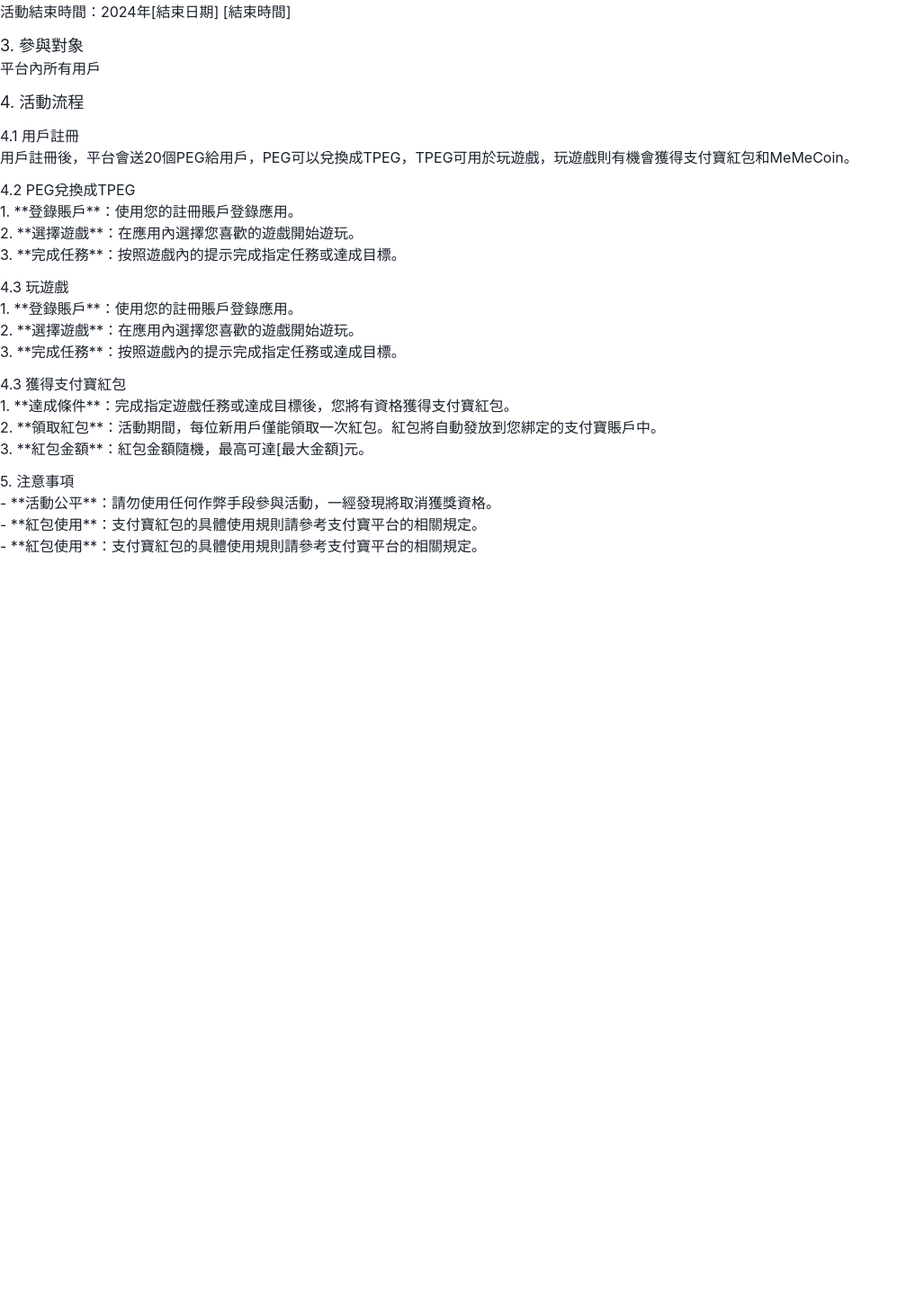
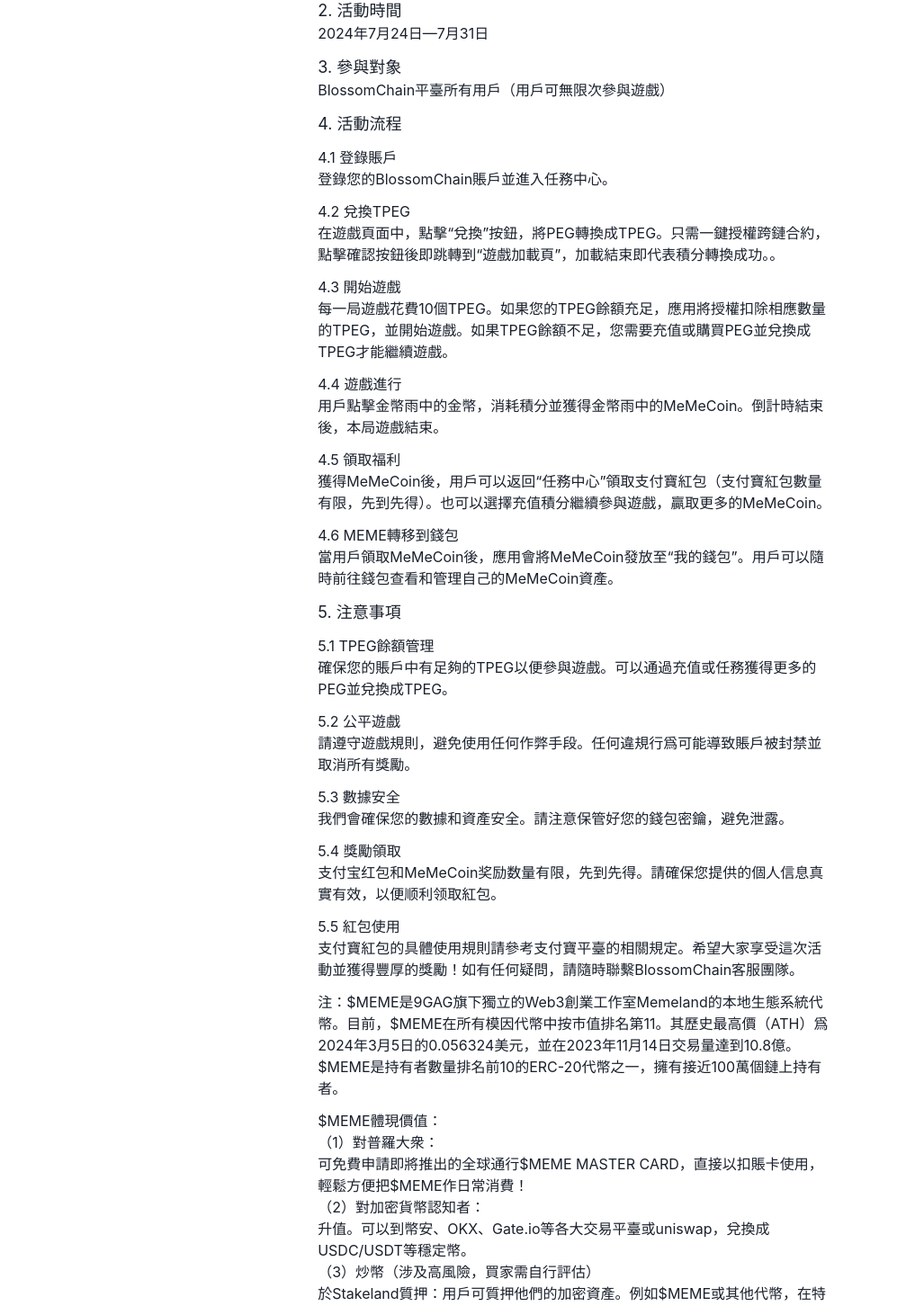
Before and after one commit to weixin3046/memecoin-game-master, a Next.js app: page /rule in a window 1280 px wide. Shown: the part 199-1651 px from the top of the page at 90% size, without its empty margins (0-1007 px from the left). Before the commit the page ends 818 px from the top, so only its background shows below. Built offline with nearby package versions, Linux system fonts and the light colour scheme.

Commit message:
feat: update rule

```diff
--- a/src/app/rule/page.tsx
+++ b/src/app/rule/page.tsx
@@ -1,11 +1,12 @@
 "use client";
 import { ChevronLeftIcon } from "@chakra-ui/icons";
-import { Box, ChakraProvider, Stack, Text } from "@chakra-ui/react";
+import { Box, ChakraProvider, Container, Stack, Text } from "@chakra-ui/react";
 import Link from "next/link";
 
 export default function RulePage() {
   return (
     <ChakraProvider>
+      <Container>
         <Stack spacing={3} className="p-3">
           <Box className="relative">
             <Link href={"/"}>
@@ -18,64 +19,107 @@
           <Box>
             <Text fontSize={"lg"}> 1. 活動簡介</Text>
             <Text>
-            歡迎來到任務中心！在這個活動中，BlossomChain用戶玩遊戲即可有機會獲得x元支付寶紅包和MeMeCoin。先到先得，請仔細閱讀以下規則，以確保您能順利參與並享受活動。
+              玩遊戲，領福利。歡迎大家來到玩9Gag遊戲，獲得MeMeCoin和支付寶紅包活動！活動期間，BlossomChain用戶玩遊戲即可獲得5元支付寶紅包和MeMeCoin（數量有限，先到先得）。請仔細閱讀以下規則，以確保您能順利領取遊戲福利。
             </Text>
           </Box>
           <Box>
             <Text fontSize={"lg"}> 2. 活動時間 </Text>
-          <Text>活動開始時間：2024年[開始日期] [開始時間]</Text>
-          <Text>活動結束時間：2024年[結束日期] [結束時間] </Text>
+            <Text>2024年7月24日—7月31日</Text>
           </Box>
           <Box>
             <Text fontSize={"lg"}>3. 參與對象 </Text>
-          <Text>平台內所有用戶</Text>
+            <Text>BlossomChain平臺所有用戶（用戶可無限次參與遊戲）</Text>
           </Box>
           <Text fontSize={"lg"}>4. 活動流程 </Text>
           <Box>
-          <Text>4.1 用戶註冊</Text>
+            <Text>4.1 登錄賬戶</Text>
+            <Text>登錄您的BlossomChain賬戶並進入任務中心。</Text>
+          </Box>
+          <Box>
+            <Text> 4.2 兌換TPEG</Text>
             <Text>
-            用戶註冊後，平台會送20個PEG給用戶，PEG可以兌換成TPEG，TPEG可用於玩遊戲，玩遊戲則有機會獲得支付寶紅包和MeMeCoin。
+              在遊戲頁面中，點擊“兌換”按鈕，將PEG轉換成TPEG。只需一鍵授權跨鏈合約，點擊確認按鈕後即跳轉到“遊戲加載頁”，加載結束即代表積分轉換成功。。
             </Text>
           </Box>
           <Box>
-          <Text> 4.2 PEG兌換成TPEG</Text>
-          <Text> 1. **登錄賬戶**：使用您的註冊賬戶登錄應用。</Text>
-          <Text> 2. **選擇遊戲**：在應用內選擇您喜歡的遊戲開始遊玩。</Text>
-          <Text>3. **完成任務**：按照遊戲內的提示完成指定任務或達成目標。</Text>
+            <Text>4.3 開始遊戲</Text>
+            <Text>
+              每一局遊戲花費10個TPEG。如果您的TPEG餘額充足，應用將授權扣除相應數量的TPEG，並開始遊戲。如果TPEG餘額不足，您需要充值或購買PEG並兌換成TPEG才能繼續遊戲。
+            </Text>
           </Box>
           <Box>
-          <Text>4.3 玩遊戲</Text>
-          <Text>1. **登錄賬戶**：使用您的註冊賬戶登錄應用。</Text>
-          <Text>2. **選擇遊戲**：在應用內選擇您喜歡的遊戲開始遊玩。</Text>
-          <Text>3. **完成任務**：按照遊戲內的提示完成指定任務或達成目標。</Text>
+            <Text>4.4 遊戲進行</Text>
+            <Text>
+              用戶點擊金幣雨中的金幣，消耗積分並獲得金幣雨中的MeMeCoin。倒計時結束後，本局遊戲結束。
+            </Text>
           </Box>
           <Box>
-          <Text>4.3 獲得支付寶紅包</Text>
+            <Text>4.5 領取福利</Text>
             <Text>
-            1.
-            **達成條件**：完成指定遊戲任務或達成目標後，您將有資格獲得支付寶紅包。
+              獲得MeMeCoin後，用戶可以返回“任務中心”領取支付寶紅包（支付寶紅包數量有限，先到先得）。也可以選擇充值積分繼續參與遊戲，贏取更多的MeMeCoin。
             </Text>
-          <Text>
-            2.
-            **領取紅包**：活動期間，每位新用戶僅能領取一次紅包。紅包將自動發放到您綁定的支付寶賬戶中。
-          </Text>
-          <Text>3. **紅包金額**：紅包金額隨機，最高可達[最大金額]元。</Text>
           </Box>
           <Box>
-          <Text>5. 注意事項</Text>
+            <Text>4.6 MEME轉移到錢包</Text>
             <Text>
-            -
-            **活動公平**：請勿使用任何作弊手段參與活動，一經發現將取消獲獎資格。
-          </Text>
-          <Text>
-            - **紅包使用**：支付寶紅包的具體使用規則請參考支付寶平台的相關規定。
-          </Text>
-          <Text>
-            - **紅包使用**：支付寶紅包的具體使用規則請參考支付寶平台的相關規定。
+              當用戶領取MeMeCoin後，應用會將MeMeCoin發放至“我的錢包”。用戶可以隨時前往錢包查看和管理自己的MeMeCoin資產。
             </Text>
           </Box>
-        x
+          <Text fontSize={"lg"}>5. 注意事項</Text>
+          <Box>
+            <Text>5.1 TPEG餘額管理</Text>
+            <Text>
+              確保您的賬戶中有足夠的TPEG以便參與遊戲。可以通過充值或任務獲得更多的PEG並兌換成TPEG。
+            </Text>
+          </Box>
+          <Box>
+            <Text>5.2 公平遊戲</Text>
+            <Text>
+              請遵守遊戲規則，避免使用任何作弊手段。任何違規行爲可能導致賬戶被封禁並取消所有獎勵。
+            </Text>
+          </Box>
+          <Box>
+            <Text>5.3 數據安全</Text>
+            <Text>
+              我們會確保您的數據和資產安全。請注意保管好您的錢包密鑰，避免泄露。
+            </Text>
+          </Box>
+          <Box>
+            <Text>5.4 獎勵領取</Text>
+            <Text>
+              支付宝红包和MeMeCoin奖励数量有限，先到先得。請確保您提供的個人信息真實有效，以便顺利领取紅包。
+            </Text>
+          </Box>
+          <Box>
+            <Text>5.5 紅包使用</Text>
+            <Text>
+              支付寶紅包的具體使用規則請參考支付寶平臺的相關規定。希望大家享受這次活動並獲得豐厚的獎勵！如有任何疑問，請隨時聯繫BlossomChain客服團隊。
+            </Text>
+          </Box>
+          <Box>
+            <Text className="pt-6">
+              注：$MEME是9GAG旗下獨立的Web3創業工作室Memeland的本地生態系統代幣。目前，$MEME在所有模因代幣中按市值排名第11。其歷史最高價（ATH）爲2024年3月5日的0.056324美元，並在2023年11月14日交易量達到10.8億。$MEME是持有者數量排名前10的ERC-20代幣之一，擁有接近100萬個鏈上持有者。
+            </Text>
+          </Box>
+          <Box>
+            <Text>$MEME體現價值：</Text>
+            <Text>（1）對普羅大衆：</Text>
+            <Text>
+              可免費申請即將推出的全球通行$MEME MASTER
+              CARD，直接以扣賬卡使用，輕鬆方便把$MEME作日常消費！
+            </Text>
+
+            <Text>（2）對加密貨幣認知者：</Text>
+            <Text>
+              升值。可以到幣安、OKX、Gate.io等各大交易平臺或uniswap，兌換成USDC/USDT等穩定幣。
+            </Text>
+            <Text>（3）炒幣（涉及高風險，買家需自行評估）</Text>
+            <Text>
+              於Stakeland質押：用戶可質押他們的加密資產。例如$MEME或其他代幣，在特定時間內完成指定任務，以此來換取其他有前景的新項目代幣。
+            </Text>
+          </Box>
         </Stack>
+      </Container>
     </ChakraProvider>
   );
 }
```
Lines whose indentation alone changed are shown as unchanged.
